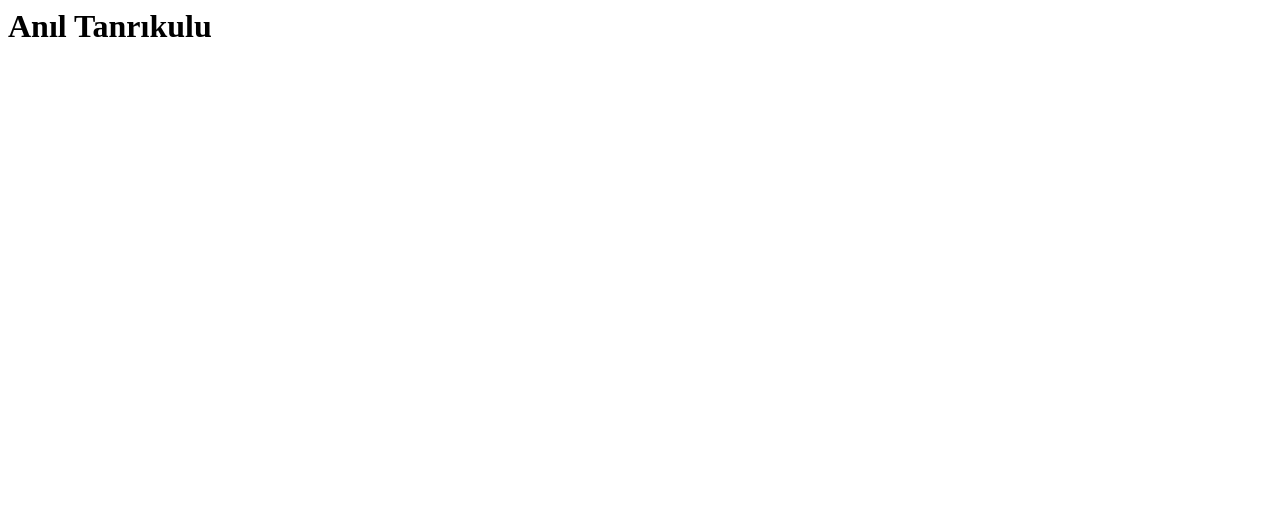
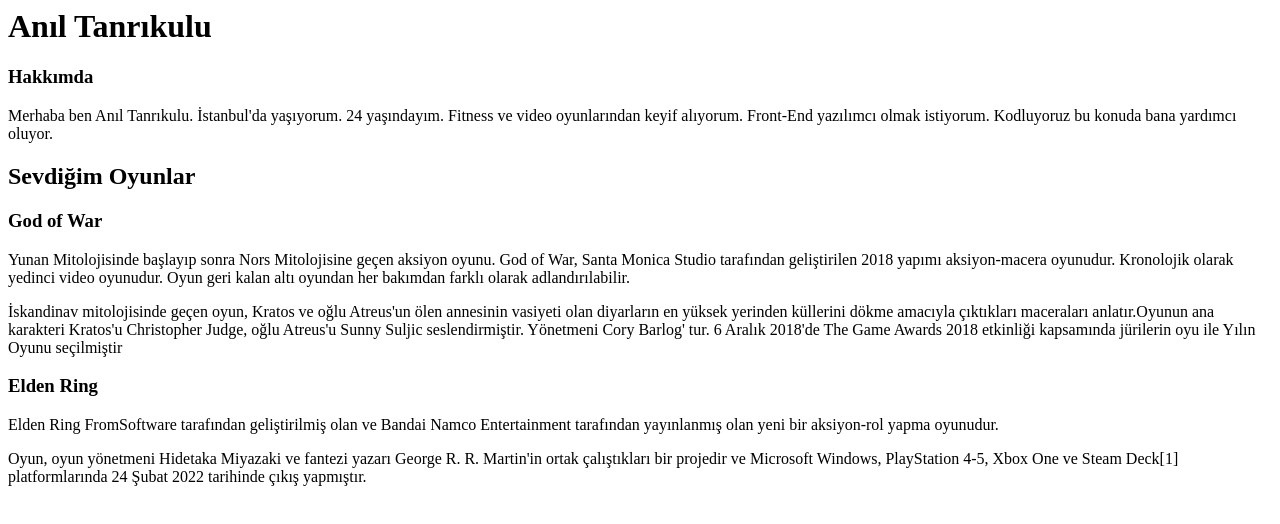
Before and after one commit to tanrikuluanil/ilkwebsayfamiolusturmak, a plain HTML site: page index.html in a window 1280 px wide. Drawn offline with Linux system fonts and the light colour scheme.

Commit message:
index.html

```diff
--- a/index.html
+++ b/index.html
@@ -1,2 +1,18 @@
 <h1>Anıl Tanrıkulu</h1>
 <!-- ilk başlık ismim oldu -->
+<h3>Hakkımda</h3>
+Merhaba ben Anıl Tanrıkulu. İstanbul'da yaşıyorum. 24 yaşındayım. Fitness ve video oyunlarından keyif alıyorum. Front-End yazılımcı olmak istiyorum. Kodluyoruz bu konuda bana yardımcı oluyor.
+<!-- kendimden bahsettikten sonra sevdiğim oyunlardan bahsedeceğim -->
+<h2>Sevdiğim Oyunlar</h2>
+
+<h3>God of War</h3>
+Yunan Mitolojisinde başlayıp sonra Nors Mitolojisine geçen aksiyon oyunu. God of War, Santa Monica Studio tarafından geliştirilen 2018 yapımı aksiyon-macera oyunudur. Kronolojik olarak yedinci video oyunudur. Oyun geri kalan altı oyundan her bakımdan farklı olarak adlandırılabilir.
+
+<p>İskandinav mitolojisinde geçen oyun, Kratos ve oğlu Atreus'un ölen annesinin vasiyeti olan diyarların en yüksek yerinden küllerini dökme amacıyla çıktıkları maceraları anlatır.Oyunun ana karakteri Kratos'u Christopher Judge, oğlu Atreus'u Sunny Suljic seslendirmiştir. Yönetmeni Cory Barlog' tur. 6 Aralık 2018'de The Game Awards 2018 etkinliği kapsamında jürilerin oyu ile Yılın Oyunu seçilmiştir</p>
+
+<!-- God of War benim için özeldir -->
+
+<h3>Elden Ring</h3>
+Elden Ring FromSoftware tarafından geliştirilmiş olan ve Bandai Namco Entertainment tarafından yayınlanmış olan yeni bir aksiyon-rol yapma oyunudur.
+
+<p>Oyun, oyun yönetmeni Hidetaka Miyazaki ve fantezi yazarı George R. R. Martin'in ortak çalıştıkları bir projedir ve Microsoft Windows, PlayStation 4-5, Xbox One ve Steam Deck[1] platformlarında 24 Şubat 2022 tarihinde çıkış yapmıştır.</p>
```
